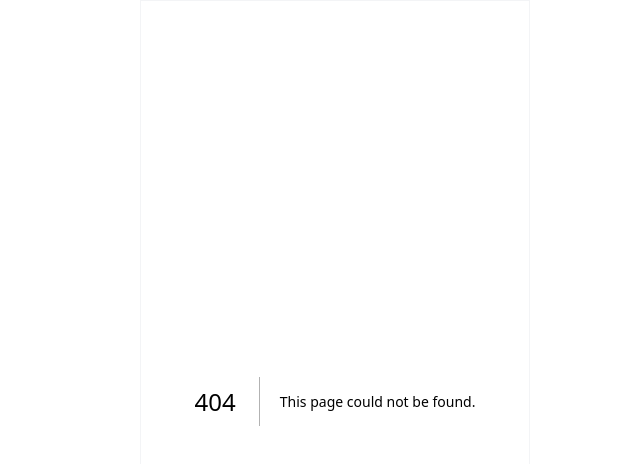
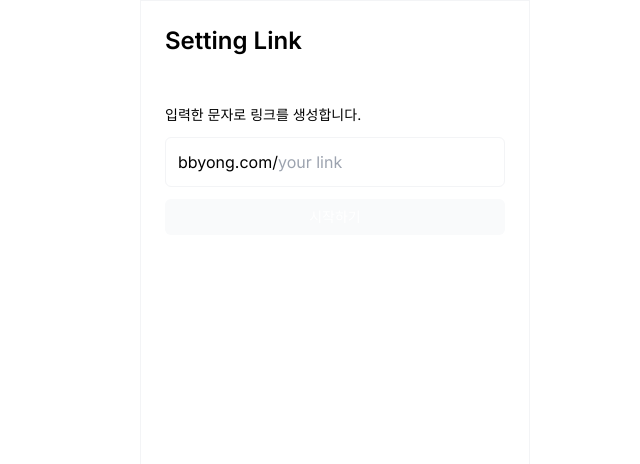
Before and after one commit to wisdom-13/bbyong, a Next.js app: page /setting/link in a window 1280 px wide. Before the commit this address had no page. Shown: the top 464 px of the page, without its empty margins (305-945 px from the left). Built offline with nearby package versions, Linux system fonts and the light colour scheme.

Commit message:
링크 생성 페이지 스타일링

```diff
--- /dev/null
+++ b/src/app/setting/link/page.tsx
@@ -0,0 +1,21 @@
+import Button from '@/components/ui/Button';
+import Title from '@/components/ui/Title';
+import React from 'react';
+
+export default function page() {
+  return (
+    <div>
+      <Title text='Setting Link' />
+      <div className='p-6'>
+        <form className='flex flex-col gap-3'>
+          <p className='text-sm'>입력한 문자로 링크를 생성합니다.</p>
+          <label className='flex border border-gray-100 rounded-md p-3'>
+            <p>bbyong.com/</p>
+            <input className='text-blue-500 w-full outline-none' type='text' placeholder='your link' />
+          </label>
+          <Button text='시작하기' className='bg-blue-500 hover:bg-blue-600 text-white' />
+        </form>
+      </div>
+    </div>
+  );
+}
```
